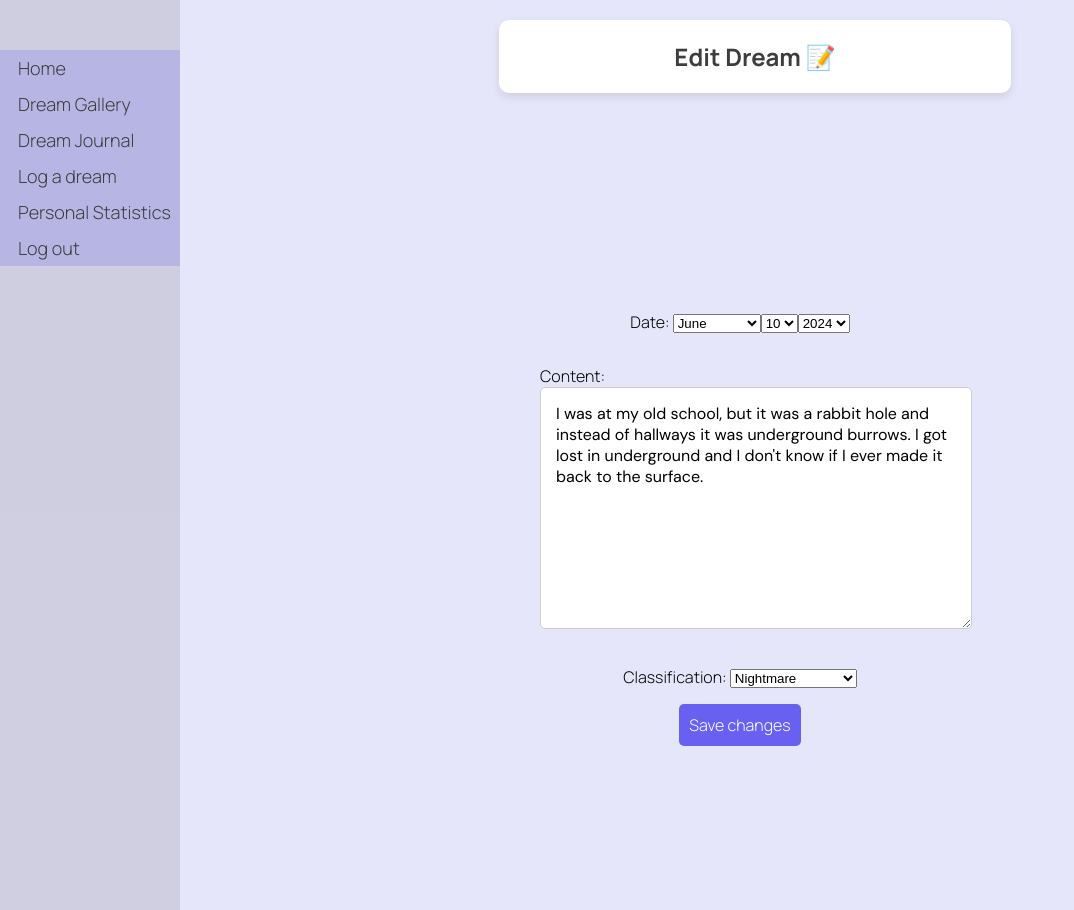
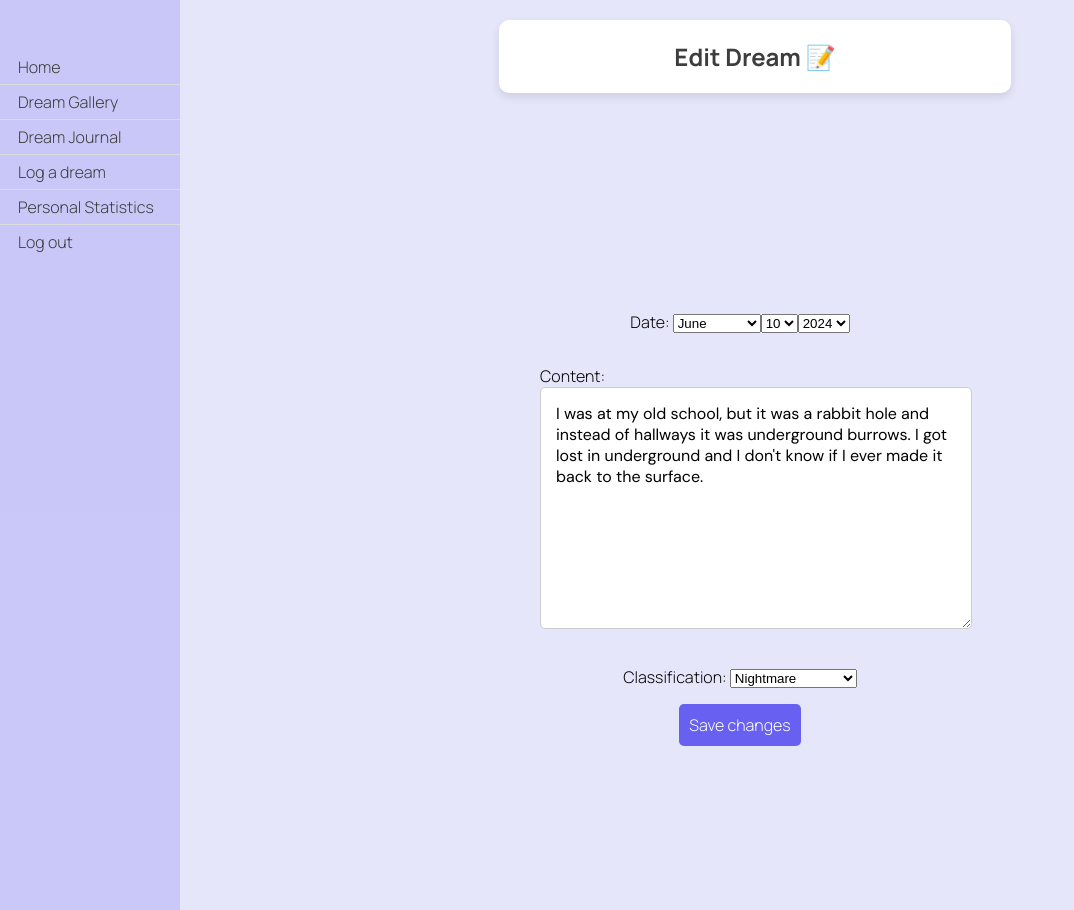
Before and after one commit to hannahsteinbach/DreamCatcher, a Django app: page /dreams/edit_dream/12/ in a window 1280 px wide. Shown: the whole page, without its empty margins (0-1074 px from the left). Run offline with Django 5.2, Linux system fonts and the light colour scheme; a user stored in the database is signed in; data comes from the database, SQL or seed files in the repository; both versions use the stored data as it was after the commit.

Commit message:
very minor styling stuff

```diff
--- a/django/dreamcatcher/dreams/templates/dreams/edit_dream.html
+++ b/django/dreamcatcher/dreams/templates/dreams/edit_dream.html
@@ -28,17 +28,20 @@
             z-index: 1;
             top: 0;
             left: 0;
-            background-color: rgba(0,0,0,0.1);
+            background-color: rgba(103, 96, 240, 0.224);
             overflow-x: hidden;
             padding-top: 50px;
         }
         .sidenav a {
             padding: 6px 8px 6px 18px;
             text-decoration: none;
-            font-size: 18px;
+            font-size: 16px;
             color: #3D3D3D;
-            background-color: rgba(103, 96, 240, 0.224);
             display: block;
+            border-bottom: 1px solid #ddd;
+        }
+        .sidenav a:last-child {
+            border-bottom: none;
         }
         .sidenav a:hover {
             color: black;
--- a/django/dreamcatcher/dreams/templates/dreams/personal_statistics.html
+++ b/django/dreamcatcher/dreams/templates/dreams/personal_statistics.html
@@ -120,14 +120,11 @@
             cursor: pointer;
             width: auto;
             height: auto;
-            background-color: #f0f0f0;
-            color: #856088;
             border: none;
             border-radius: 5px;
             transition: background-color 0.3s;
         }
         .keyword-form button:hover {
-            background-color: #856088;
             color: #f0f0f0;
         }
         .class-form {
```
Also changed, not shown: django/dreamcatcher/db.sqlite3.
